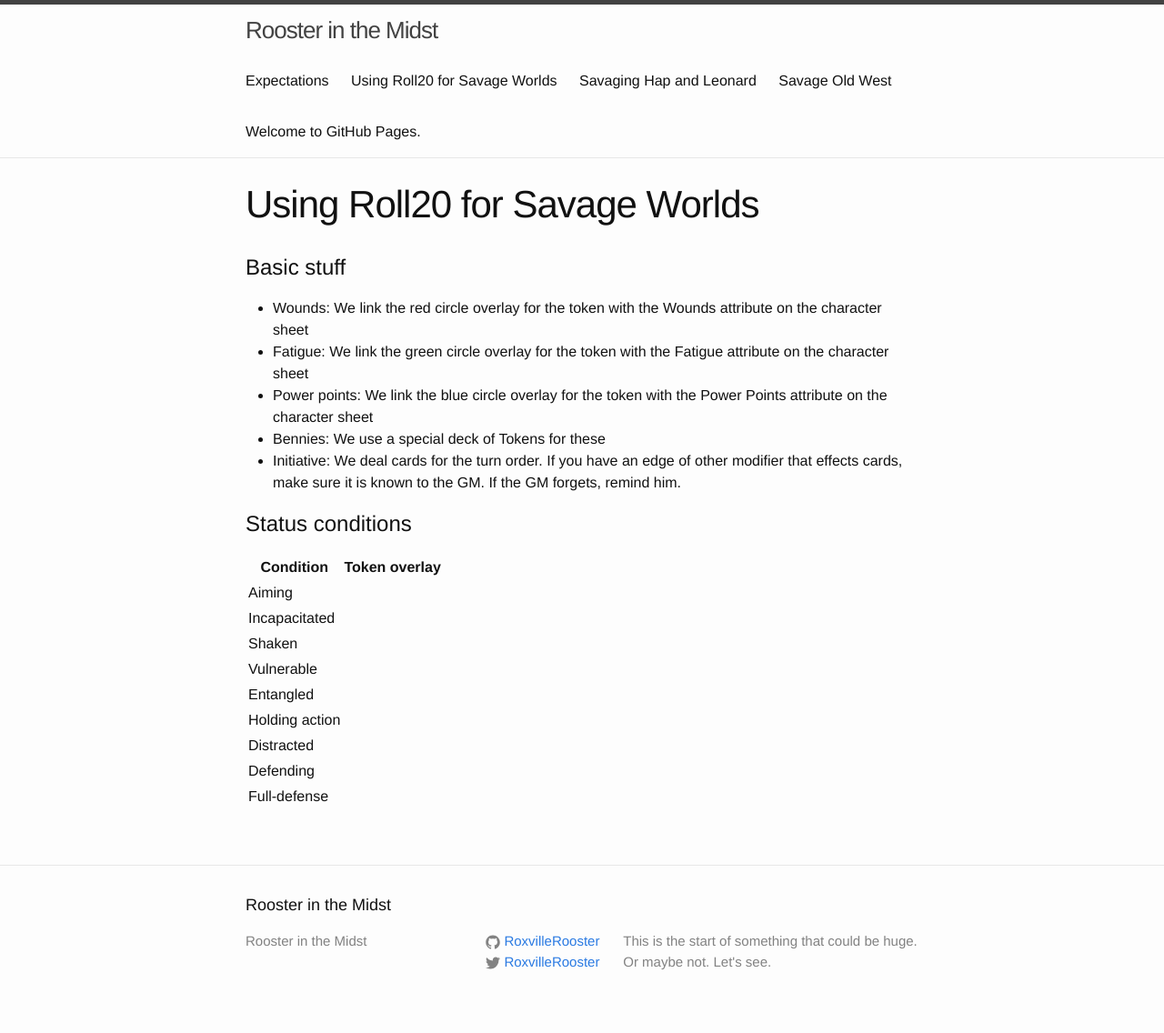
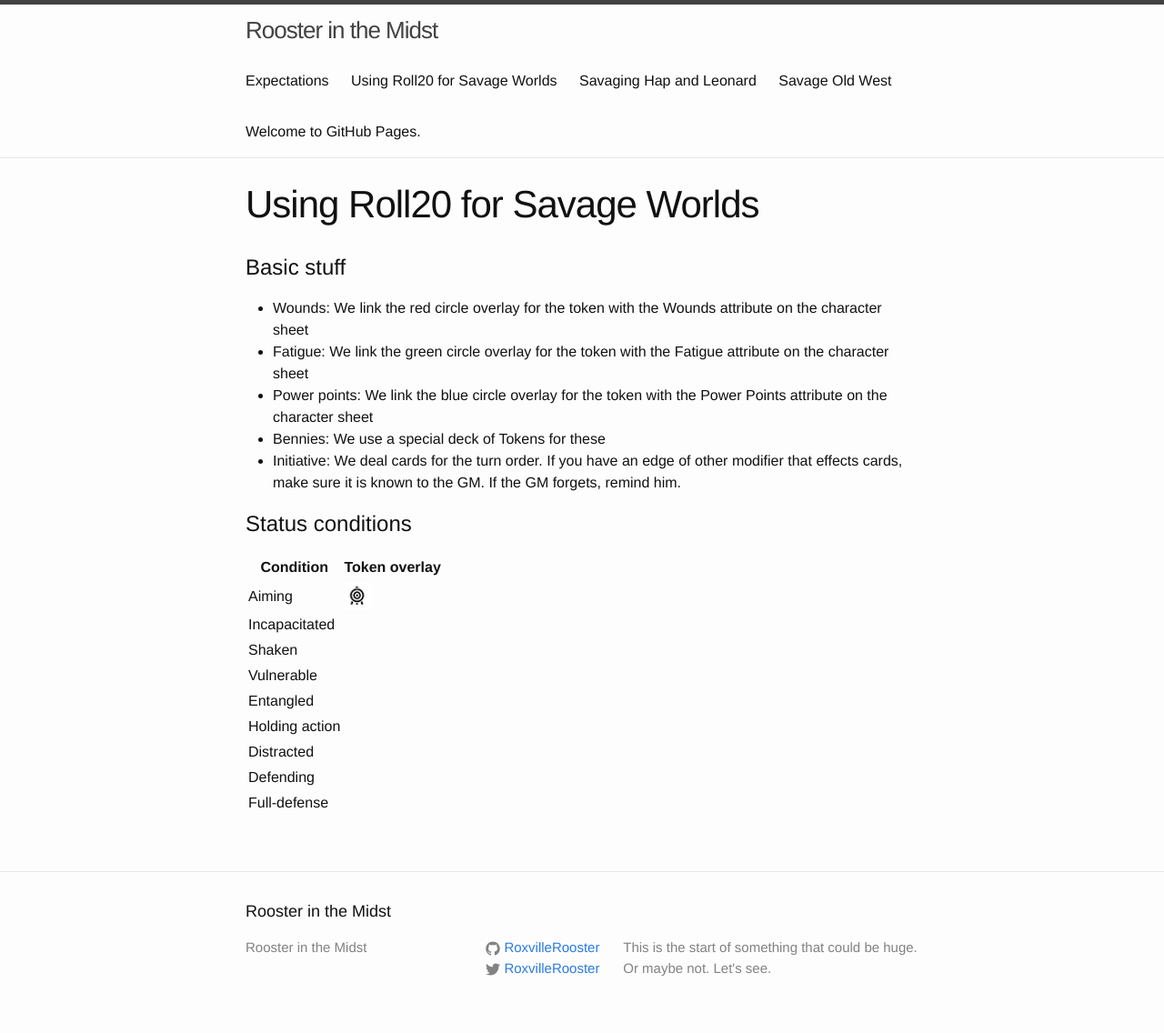
Before and after one commit to achall36/RoxvilleRooster.github.io, a Jekyll site: the page built from roll20_savage_worlds.md, in a window 1280 px wide. Shown: the whole page at 91% size. Built offline with Jekyll 4.4.1, drawn with Linux system fonts in a browser that asks for light colours.

Commit message:
Adding images for reference

```diff
--- a/roll20_savage_worlds.md
+++ b/roll20_savage_worlds.md
@@ -17,7 +17,7 @@
 
 | Condition | Token overlay |
 | - | - |
-| Aiming |  |
+| Aiming | ![Aim](/images/roll20/target.PNG "Aiming")  |
 | Incapacitated |  |
 | Shaken |  |
 | Vulnerable |  |
```
Also changed, not shown: images/roll20/arrows_in_back.PNG (added), images/roll20/broken_skull.PNG (added), images/roll20/grip.PNG (added), images/roll20/melty_face.PNG (added), images/roll20/net.PNG (added), images/roll20/ninja_face.PNG (added), images/roll20/prone.PNG (added), images/roll20/red_cross.PNG (added), images/roll20/screaming_brain.PNG (added), images/roll20/shield.PNG (added), images/roll20/skull_bones.PNG (added), images/roll20/sleepy.PNG (added), images/roll20/smoke.PNG (added), images/roll20/target.PNG (added), 1 more files.
